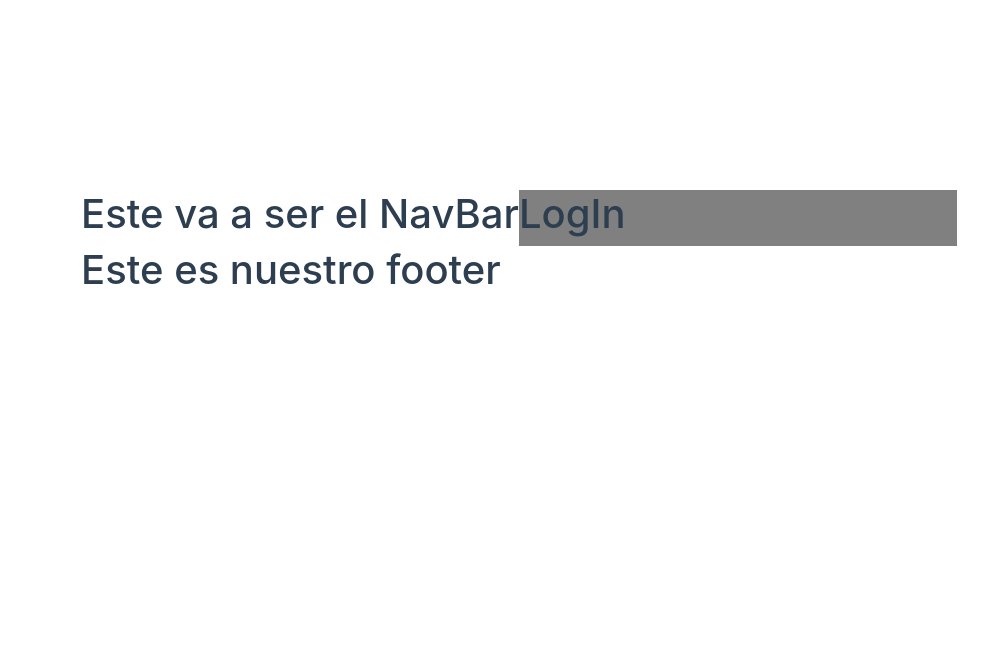
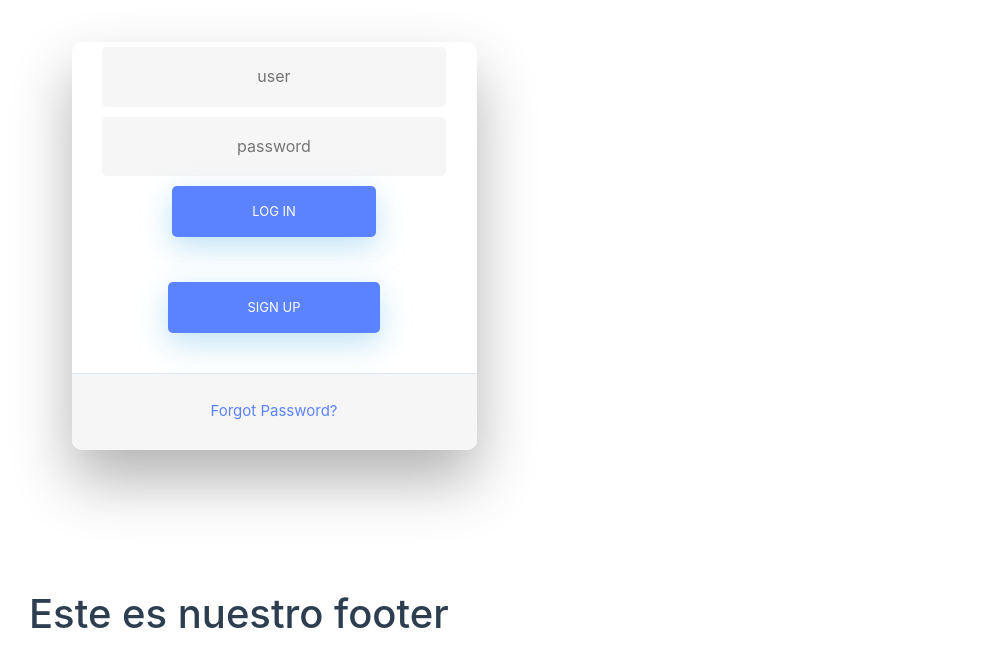
Before and after one commit to ErickArzat/DesarrolloWeb, a Vue app: page /Login in a window 1280 px wide. Shown: the part 154-800 px from the top of the page, without its empty margins (121-1109 px from the left). Built offline with nearby package versions, Linux system fonts and the light colour scheme.

Commit message:
feat: :sparkles: Login
Implementacion del login con los colores del mockup

```diff
--- a/package.json
+++ b/package.json
@@ -8,7 +8,11 @@
     "preview": "vite preview"
   },
   "dependencies": {
-    "vue": "^3.3.4",
+    "axios": "^1.5.1",
+    "bootstrap": "^5.3.2",
+    "bootstrap-vue": "^2.23.1",
+    "vue": "^3.3.6",
+    "vue-axios": "^3.5.2",
     "vue-i18n": "^9.4.1",
     "vue-router": "^4.2.5"
   },
--- a/src/App.vue
+++ b/src/App.vue
@@ -1,26 +1,20 @@
 <script setup>
-import NavBar from './components/NavBar.vue';
 import AppFooter from './components/AppFooter.vue'
 
 </script>
 
 <template>
-  <header>
-    <NavBar/>
-  </header>
   <div class="wrapper">
     <router-view></router-view>
   </div>
   <footer>
     <AppFooter/>
   </footer>
-
 </template>
 
 <script>
 export default {
   components:{
-    NavBar,
     AppFooter
   },
   data() {
@@ -39,6 +33,14 @@
 </script>
 <style scoped>
   .wrapper{
-    background-color: grey;
+    background-color: white;
+    align-content: center;
+    margin: auto;
+  }
+
+  footer{
+    position: fixed;
+    bottom: 0;
+    width: 100%;
   }
 </style>
--- a/src/views/LogIn.vue
+++ b/src/views/LogIn.vue
@@ -1,3 +1,293 @@
 <template>
-    <h1>LogIn</h1>
+    <div class="wrapper fadeInDown">
+  <div id="formContent">
+    <!-- Tabs Titles -->
+
+    <!-- Icon -->
+    <div class="fadeIn first">
+    <!--  <img src="@/assets/logo.svg" id="icon" alt="User Icon" /> Aqui va a ir el logo de la app-->
+    </div>
+
+    <!-- Login Form -->
+    <form>
+      <input type="text" id="login" class="fadeIn second" name="login" placeholder="user" autocomplete="off">
+      <input type="text" id="password" class="fadeIn third" name="login" placeholder="password" autocomplete="off">
+      <input type="submit" class="fadeIn fourth" value="Log In">
+      <input type="button" class="fadeIn fourth" value="Sign Up" id="Sign_up">
+    </form>
+
+    <!-- Remind Passowrd -->
+    <div id="formFooter">
+      <a class="underlineHover" href="#">Forgot Password?</a>
+    </div>
+
+  </div>
+</div>
 </template>
+
+<style scoped>
+html {
+  background-color: #5B83FF;
+}
+
+body {
+  font-family: "Poppins", sans-serif;
+  height: 100vh;
+}
+
+a {
+  color: #5B83FF;
+  display:inline-block;
+  text-decoration: none;
+  font-weight: 400;
+}
+
+h2 {
+  text-align: center;
+  font-size: 16px;
+  font-weight: 600;
+  text-transform: uppercase;
+  display:inline-block;
+  margin: 40px 8px 10px 8px;
+  color: #cccccc;
+}
+
+
+
+/* STRUCTURE */
+
+.wrapper {
+  display: flex;
+  align-items: center;
+  flex-direction: column;
+  justify-content: center;
+  width: 100%;
+  min-height: 100%;
+  padding: 20px;
+}
+
+#formContent {
+  -webkit-border-radius: 10px 10px 10px 10px;
+  border-radius: 10px 10px 10px 10px;
+  background: #fff;
+  padding: 30px;
+  width: 90%;
+  max-width: 450px;
+  position: relative;
+  padding: 0px;
+  -webkit-box-shadow: 0 30px 60px 0 rgba(0,0,0,0.3);
+  box-shadow: 0 30px 60px 0 rgba(0,0,0,0.3);
+  text-align: center;
+}
+
+#formFooter {
+  background-color: #f6f6f6;
+  border-top: 1px solid #dce8f1;
+  padding: 25px;
+  text-align: center;
+  -webkit-border-radius: 0 0 10px 10px;
+  border-radius: 0 0 10px 10px;
+}
+
+
+
+/* TABS */
+
+h2.inactive {
+  color: #cccccc;
+}
+
+h2.active {
+  color: #0d0d0d;
+  border-bottom: 2px solid #5B83FF;
+}
+
+
+
+/* FORM TYPOGRAPHY*/
+
+input[type=button], input[type=submit], input[type=reset]  {
+  background-color: #5B83FF;
+  border: none;
+  color: white;
+  padding: 15px 80px;
+  text-align: center;
+  text-decoration: none;
+  display: inline-block;
+  text-transform: uppercase;
+  font-size: 13px;
+  -webkit-box-shadow: 0 10px 30px 0 rgba(95,186,233,0.4);
+  box-shadow: 0 10px 30px 0 rgba(95,186,233,0.4);
+  -webkit-border-radius: 5px 5px 5px 5px;
+  border-radius: 5px 5px 5px 5px;
+  margin: 5px 20px 40px 20px;
+  -webkit-transition: all 0.3s ease-in-out;
+  -moz-transition: all 0.3s ease-in-out;
+  -ms-transition: all 0.3s ease-in-out;
+  -o-transition: all 0.3s ease-in-out;
+  transition: all 0.3s ease-in-out;
+}
+
+input[type=button]:hover, input[type=submit]:hover, input[type=reset]:hover  {
+  background-color: #39ace7;
+}
+
+input[type=button]:active, input[type=submit]:active, input[type=reset]:active  {
+  -moz-transform: scale(0.95);
+  -webkit-transform: scale(0.95);
+  -o-transform: scale(0.95);
+  -ms-transform: scale(0.95);
+  transform: scale(0.95);
+}
+
+input[type=text] {
+  background-color: #f6f6f6;
+  border: none;
+  color: #0d0d0d;
+  padding: 15px 32px;
+  text-align: center;
+  text-decoration: none;
+  display: inline-block;
+  font-size: 16px;
+  margin: 5px;
+  width: 85%;
+  border: 2px solid #f6f6f6;
+  -webkit-transition: all 0.5s ease-in-out;
+  -moz-transition: all 0.5s ease-in-out;
+  -ms-transition: all 0.5s ease-in-out;
+  -o-transition: all 0.5s ease-in-out;
+  transition: all 0.5s ease-in-out;
+  -webkit-border-radius: 5px 5px 5px 5px;
+  border-radius: 5px 5px 5px 5px;
+}
+
+input[type=text]:focus {
+  background-color: #fff;
+  border-bottom: 2px solid #5B83FF;
+}
+
+input[type=text]:placeholder {
+  color: #cccccc;
+}
+
+
+
+/* ANIMATIONS */
+
+/* Simple CSS3 Fade-in-down Animation */
+.fadeInDown {
+  -webkit-animation-name: fadeInDown;
+  animation-name: fadeInDown;
+  -webkit-animation-duration: 1s;
+  animation-duration: 1s;
+  -webkit-animation-fill-mode: both;
+  animation-fill-mode: both;
+}
+
+@-webkit-keyframes fadeInDown {
+  0% {
+    opacity: 0;
+    -webkit-transform: translate3d(0, -100%, 0);
+    transform: translate3d(0, -100%, 0);
+  }
+  100% {
+    opacity: 1;
+    -webkit-transform: none;
+    transform: none;
+  }
+}
+
+@keyframes fadeInDown {
+  0% {
+    opacity: 0;
+    -webkit-transform: translate3d(0, -100%, 0);
+    transform: translate3d(0, -100%, 0);
+  }
+  100% {
+    opacity: 1;
+    -webkit-transform: none;
+    transform: none;
+  }
+}
+
+/* Simple CSS3 Fade-in Animation */
+@-webkit-keyframes fadeIn { from { opacity:0; } to { opacity:1; } }
+@-moz-keyframes fadeIn { from { opacity:0; } to { opacity:1; } }
+@keyframes fadeIn { from { opacity:0; } to { opacity:1; } }
+
+.fadeIn {
+  opacity:0;
+  -webkit-animation:fadeIn ease-in 1;
+  -moz-animation:fadeIn ease-in 1;
+  animation:fadeIn ease-in 1;
+
+  -webkit-animation-fill-mode:forwards;
+  -moz-animation-fill-mode:forwards;
+  animation-fill-mode:forwards;
+
+  -webkit-animation-duration:1s;
+  -moz-animation-duration:1s;
+  animation-duration:1s;
+}
+
+.fadeIn.first {
+  -webkit-animation-delay: 0.4s;
+  -moz-animation-delay: 0.4s;
+  animation-delay: 0.4s;
+}
+
+.fadeIn.second {
+  -webkit-animation-delay: 0.6s;
+  -moz-animation-delay: 0.6s;
+  animation-delay: 0.6s;
+}
+
+.fadeIn.third {
+  -webkit-animation-delay: 0.8s;
+  -moz-animation-delay: 0.8s;
+  animation-delay: 0.8s;
+}
+
+.fadeIn.fourth {
+  -webkit-animation-delay: 1s;
+  -moz-animation-delay: 1s;
+  animation-delay: 1s;
+}
+
+/* Simple CSS3 Fade-in Animation */
+.underlineHover:after {
+  display: block;
+  left: 0;
+  bottom: -10px;
+  width: 0;
+  height: 2px;
+  background-color: #5B83FF;
+  content: "";
+  transition: width 0.2s;
+}
+
+.underlineHover:hover {
+  color: #0d0d0d;
+}
+
+.underlineHover:hover:after{
+  width: 100%;
+}
+
+
+
+/* OTHERS */
+
+*:focus {
+    outline: none;
+}
+
+#icon {
+  width:60%;
+}
+
+footer{
+  visibility: hidden;
+}
+
+</style>
```
Also changed, not shown: 1 other file (tests, documents, lock files or other folders).
